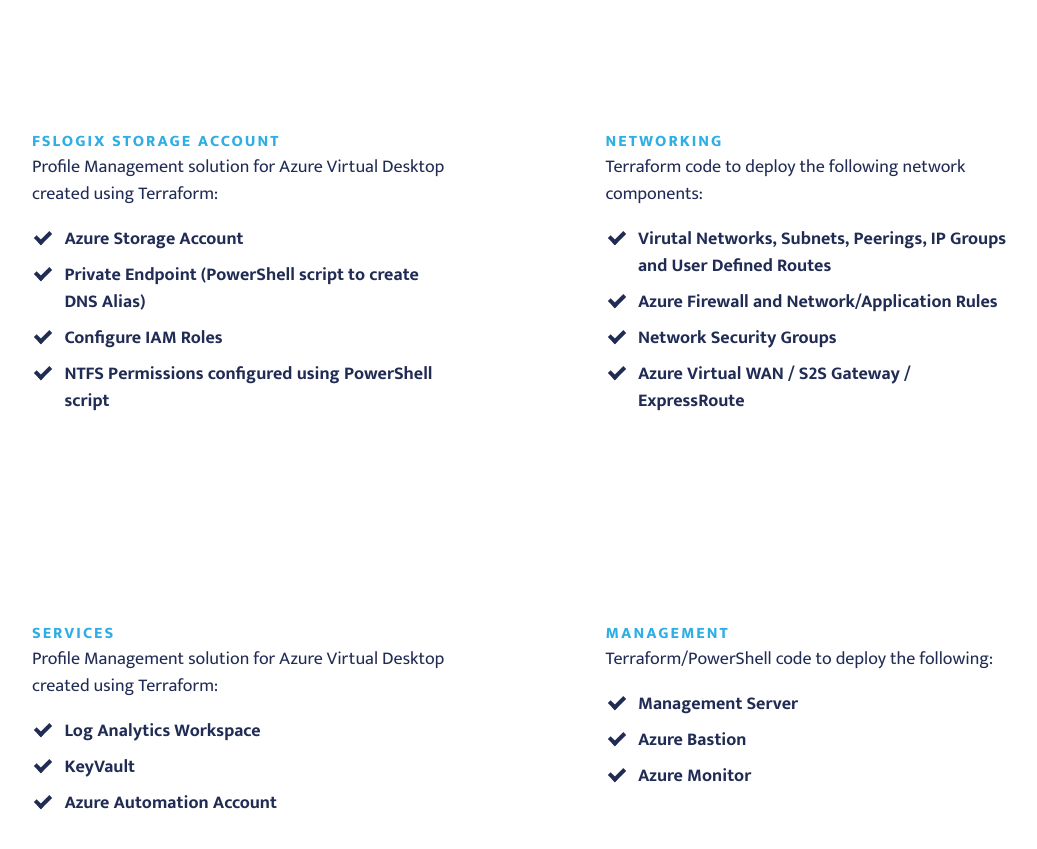
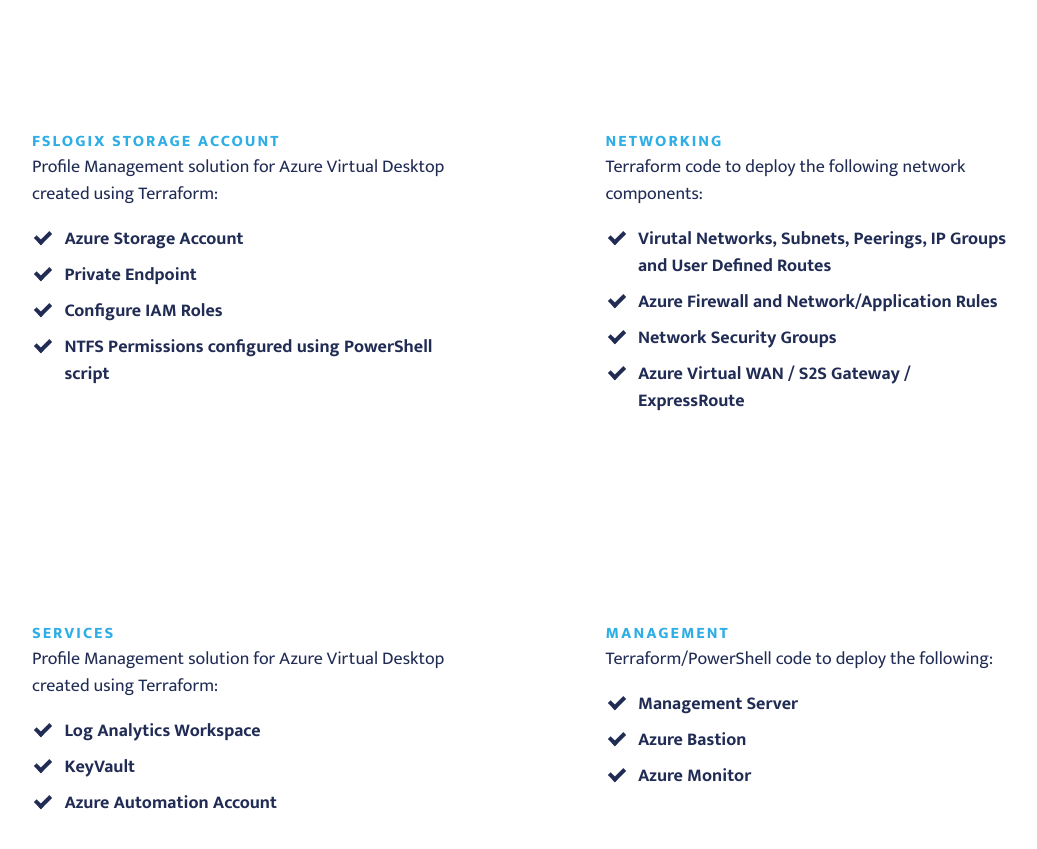
Before and after one commit to pritkallu-cloudsecure/clouds, a Jekyll site: the page automation.html, which Jekyll copies as it is, in a window 1280 px wide and 900 px high, scrolled down 2167 px. Shown: the top 849 px of the window, without its empty margins (32-1069 px from the left). Built offline with Jekyll 4.4.1, drawn with Linux system fonts in a browser that asks for light colours.

Commit message:
updated from Alex's feedback

```diff
--- a/automation.html
+++ b/automation.html
@@ -138,7 +138,7 @@
             <p>Profile Management solution for Azure Virtual Desktop created using Terraform:</p>
             <ul class="list-with-checks">
                 <li><p>Azure Storage Account</p></li>
-                <li><p>Private Endpoint (PowerShell script to create DNS Alias)</p></li>
+                <li><p>Private Endpoint</p></li>
                 <li><p>Configure IAM Roles</p></li>
                 <li><p>NTFS Permissions configured using PowerShell script</p></li>
             </ul>
```
